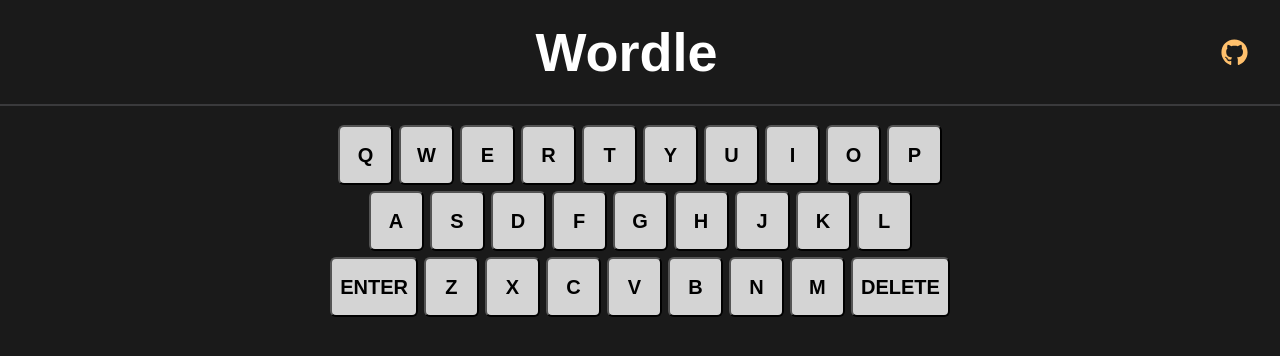
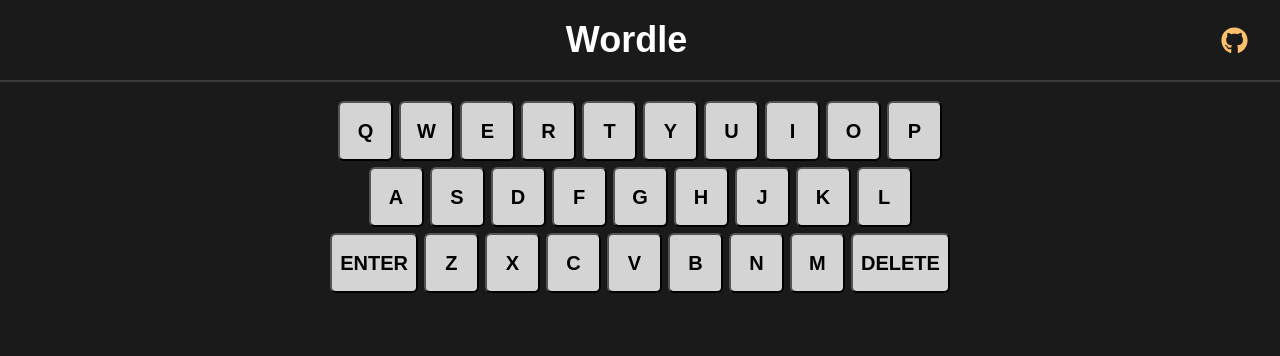
Before and after one commit to MichaelFarquhar/wordle-clone, a React (Create React App) app: page / in a window 1280 px wide. Shown: the top 356 px of the page. Built offline with nearby package versions, Linux system fonts and the light colour scheme; a web font is replaced by a local one.

Commit message:
Minor css font-size fix in header

```diff
--- a/src/components/layout/Header/Header.scss
+++ b/src/components/layout/Header/Header.scss
@@ -4,10 +4,10 @@
     justify-content: space-between;
     padding: 1rem 2rem;
     border-bottom: 2px solid #3a3a3c;
-    font-size: 1.5em;
     line-height: 0;
 
     a {
         line-height: 0;
+        font-size: 1.5em;
     }
 }
```
